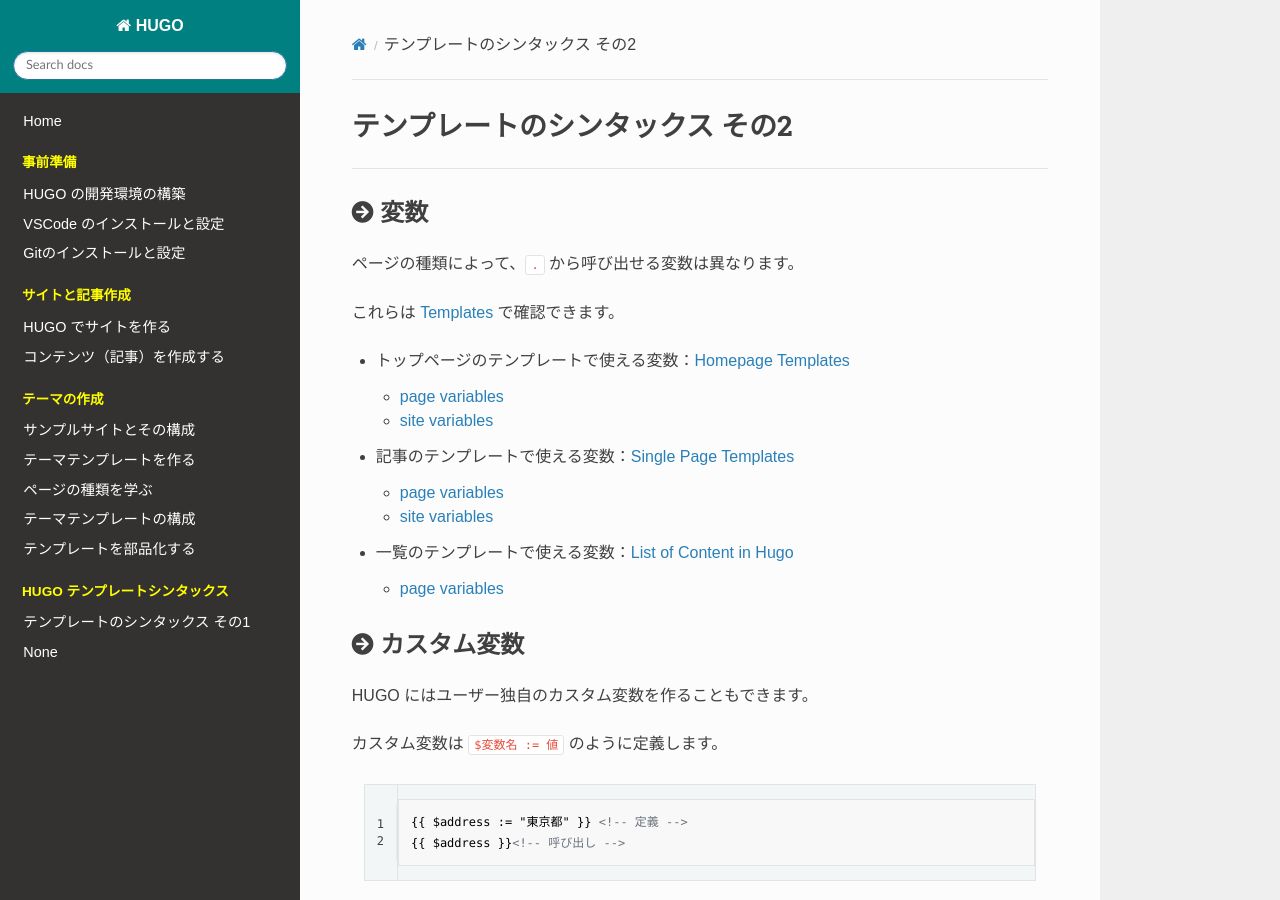
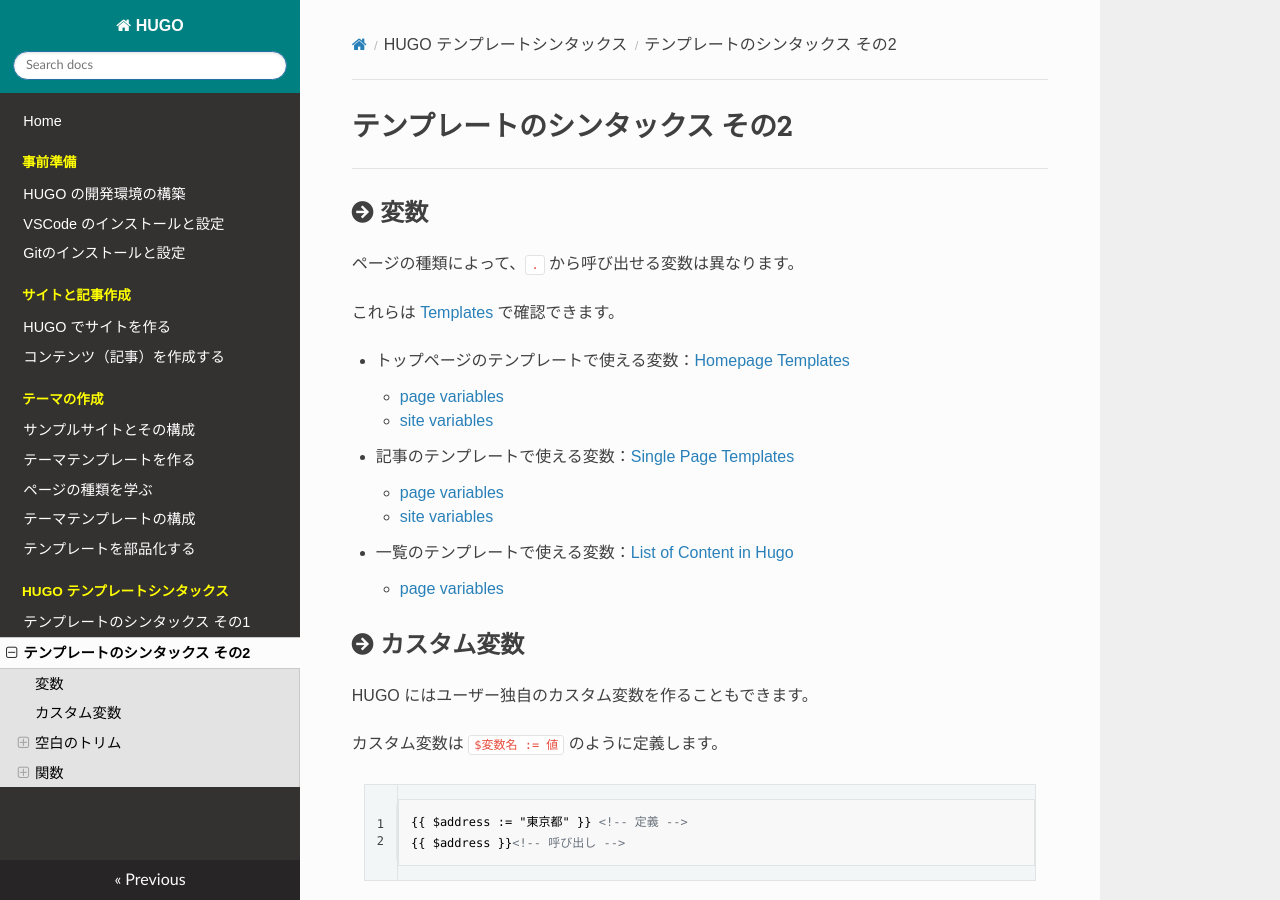
Before and after one commit to chick-p/hugo-handson, an MkDocs documentation site: the page built from src/03_hugo-template-syntax/02_base2.md, in a window 1280 px wide and 900 px high. Built offline with MkDocs 1.6.1, drawn with Linux system fonts in a browser that asks for light colours; nearby versions of some CDN libraries; a script that is not in the unit is left out; part of the change alters nothing that is shown.

Commit message:
fix: wrong document link

```diff
--- a/mkdocs.yml
+++ b/mkdocs.yml
@@ -24,7 +24,7 @@ nav:
     - 02_theme/06_partial.md
   - HUGO テンプレートシンタックス:
     - 03_hugo-template-syntax/01_base.md
-    - 03_hugo-template-syntax/02_custom-variable.md
+    - 03_hugo-template-syntax/02_base2.md
 markdown_extensions:
   - toc:
       permalink: True
```
